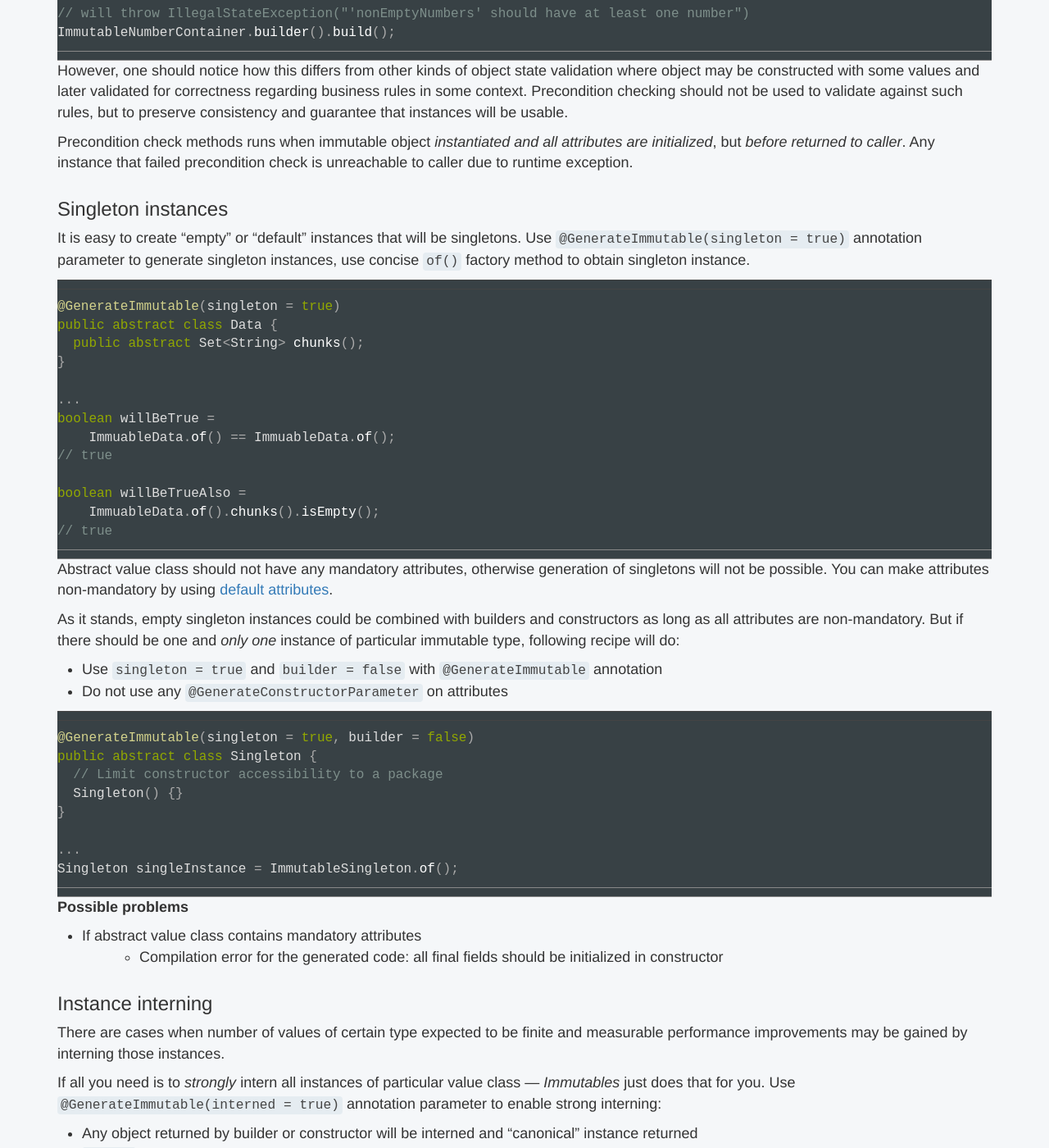
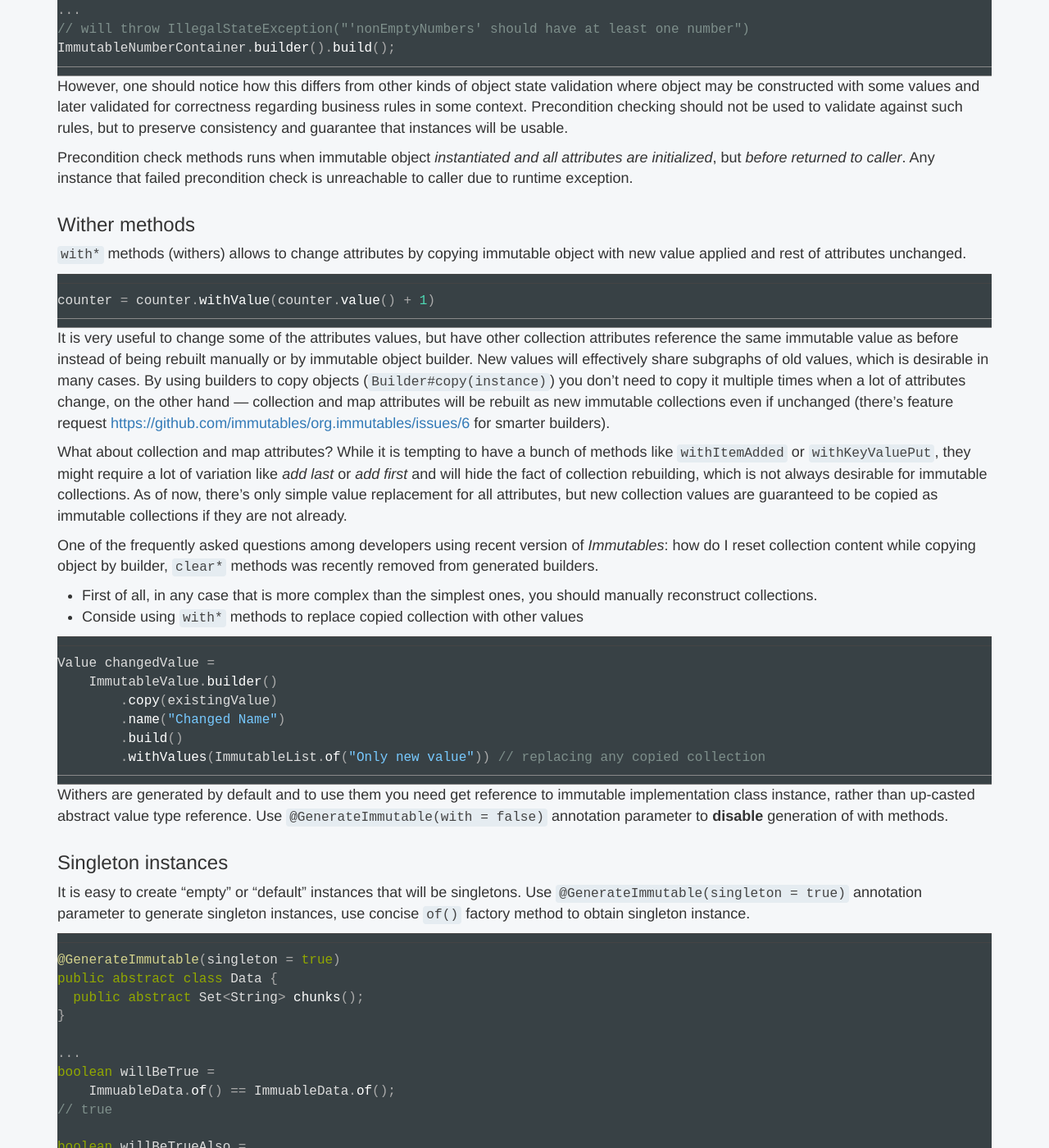
Before and after one commit to immutables/immutables.github.io, a Jekyll site: the page built from immutable.md, in a window 1280 px wide and 1400 px high, scrolled down 8993 px. Shown: the whole window at 82% size. Built offline with Jekyll 4.4.1, drawn with Linux system fonts in a browser that asks for light colours; nearby versions of some CDN libraries; Markdown is read by kramdown in place of the engine named in the settings; comment, search, counter and statistics services are not loaded.

Commit message:
Withers briefly documented

````diff
--- a/immutable.md
+++ b/immutable.md
@@ -442,11 +442,41 @@ Precondition check methods runs when immutable object _instantiated and all attr
 but _before returned to caller_. Any instance that failed precondition
 check is unreachable to caller due to runtime exception.
 
+<a name="withers">
+### Wither methods
+
+`with*` methods (withers) allows to change attributes by copying immutable object with new value applied and rest of attributes unchanged.
+
+```java
+counter = counter.withValue(counter.value() + 1)
+```
+
+It is very useful to change some of the attributes values, but have other collection attributes reference the same immutable value as before instead of being rebuilt manually or by immutable object builder. New values will effectively share subgraphs of old values, which is desirable in many cases. By using builders to copy objects (`Builder#copy(instance)`) you don't need to copy it multiple times when a lot of attributes change, on the other hand — collection and map attributes will be rebuilt as new immutable collections even if unchanged (there's feature request [https://github.com/immutables/org.immutables/issues/6](#6) for smarter builders).
+
+What about collection and map attributes? While it is tempting to have a bunch of methods like `withItemAdded` or `withKeyValuePut`, they might require a lot of variation like _add last_ or _add first_ and will hide the fact of collection rebuilding, which is not always desirable for immutable collections. As of now, there's only simple value replacement for all attributes, but new collection values are guaranteed to be copied as immutable collections if they are not already.
+
+One of the frequently asked questions among developers using recent version of _Immutables_: how do I reset collection content while copying object by builder, `clear*` methods was recently removed from generated builders.
+
+  * First of all, in any case that is more complex than the simplest ones, you should manually reconstruct collections.
+  * Conside using `with*` methods to replace copied collection with other values
+
+
+```java
+Value changedValue =
+    ImmutableValue.builder()
+        .copy(existingValue)
+        .name("Changed Name")
+        .build()
+        .withValues(ImmutableList.of("Only new value")) // replacing any copied collection
+```
+
+Withers are generated by default and to use them you need get reference to immutable implementation class instance, rather than up-casted abstract value type reference.
+Use `@GenerateImmutable(with = false)` annotation parameter to **disable** generation of with methods.
+
 ### Singleton instances
 
 It is easy to create "empty" or "default" instances that will be singletons.
-Use `@GenerateImmutable(singleton = true)` annotation parameter to generate singleton instances, use concise `of()`
-factory method to obtain singleton instance.
+Use `@GenerateImmutable(singleton = true)` annotation parameter to generate singleton instances, use concise `of()` factory method to obtain singleton instance.
 
 ```java
 @GenerateImmutable(singleton = true)
````
